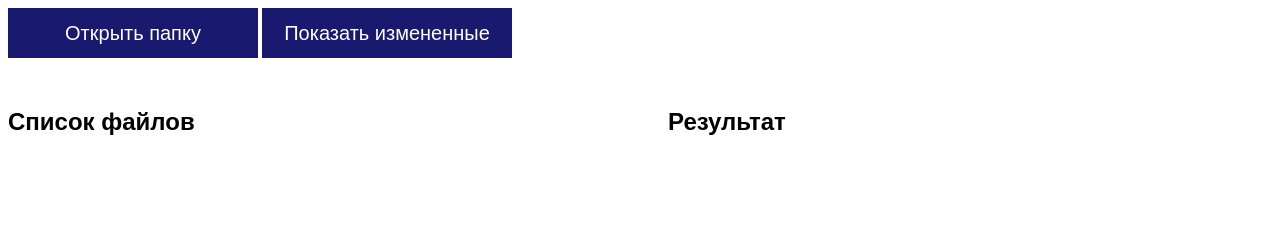
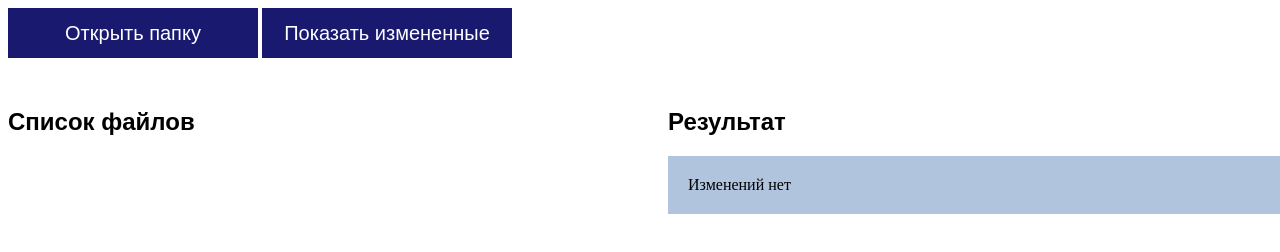
Before and after one commit to dmitrykhalimov/fs-api, a website built with webpack: page dist/index.html in a window 1280 px wide. Shown: the top 252 px of the page. Built offline with nearby package versions, Linux system fonts and the light colour scheme.

Commit message:
Добавляет вёрстку плашки

```diff
--- a/dist/index.html
+++ b/dist/index.html
@@ -18,6 +18,7 @@
         </div>
         <div class="result">
           <h2>Результат</h2>
+          <p class="result__label result__label--changed">Изменений нет</p>
         </div>
       </section>
 
--- a/dist/main.css
+++ b/dist/main.css
@@ -98,6 +98,14 @@ input:checked ~ label::before {
   top: 0;
 }
 
+.result__label {
+  background-color: lightgreen;
+  padding: 20px;
+}
+
+.result__label--changed {
+  background-color: lightsteelblue;
+}
 
 li ul {
   display: none;
```
